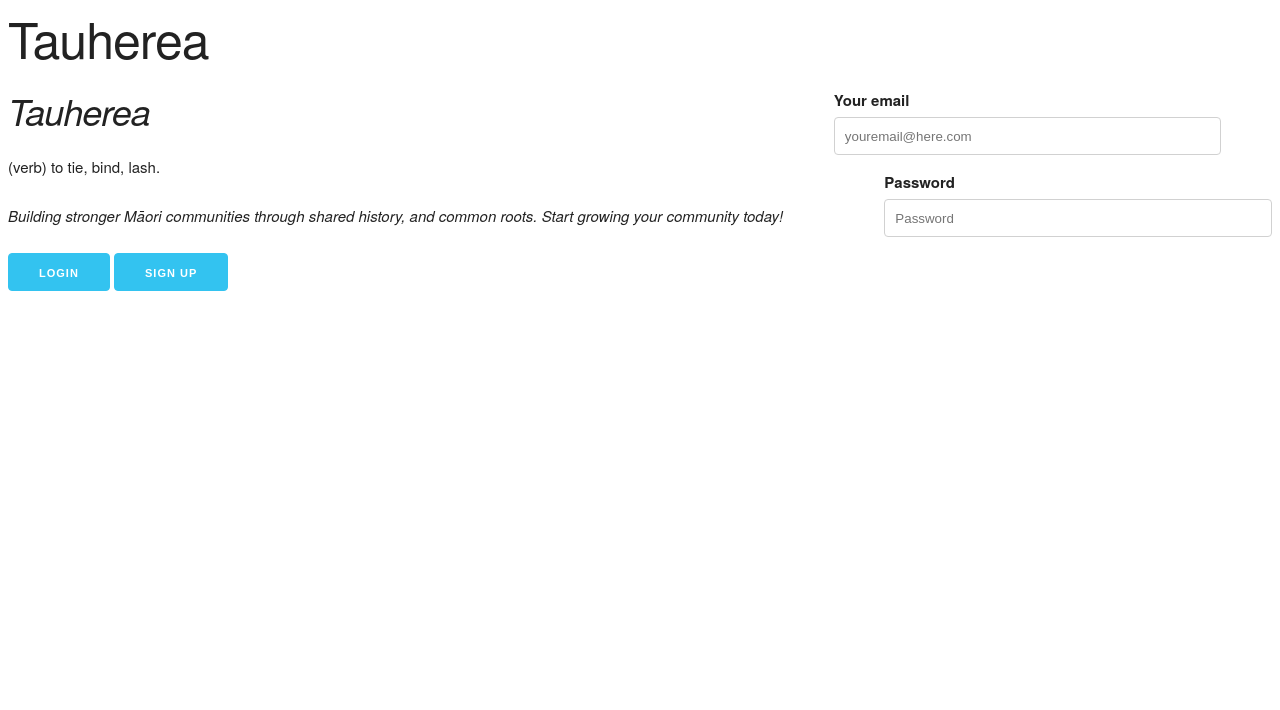
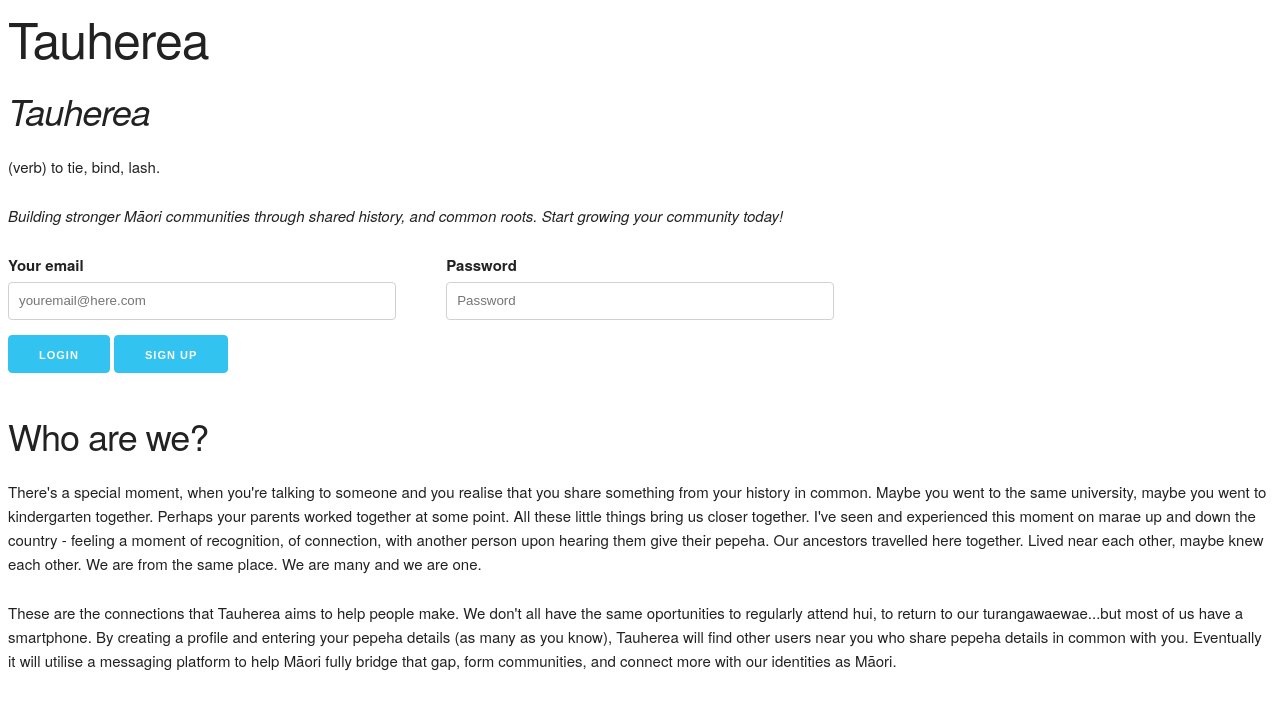
Before and after one commit to victoria-kaihe/Tauhere, a website: page index.html in a window 1280 px wide. Drawn offline with nearby package versions, Linux system fonts and the light colour scheme.

Commit message:
Add about section

```diff
--- a/index.html
+++ b/index.html
@@ -14,14 +14,14 @@
     </div>
     <div class="row">
         <div class="eight columns">
-        <div class="mission">
+          <div class="mission">
             <h3><em>Tauherea</em></h3>
             <p>(verb) to tie, bind, lash.</p>
             <p><em>Building stronger M&amacr;ori communities through shared history, and common roots.
               Start growing your community today!</em></p>
+          </div>
         </div>
-
-        </div>
+    </div>
   <div class="sidenav">
     <div class="login">
             <form>
@@ -37,13 +37,20 @@
                     </div>
                     <input class="button-primary" type="submit" value="Login">
                     <input class="button-primary" type="submit" value="Sign up">
-                  </form>
-
-                  <!-- Always wrap checkbox and radio inputs in a label and use a <span class="label-body"> inside of it -->
-
+            </form>
                   <!-- Note: The class .u-full-width is just a utility class shorthand for width: 100% -->
-        </div>
-      </div>
+    </div>
+  </div>
+  <div class="row">
+    <div class="about">
+      <h3>Who are we?</h3>
+      <p>There's a special moment, when you're talking to someone and you realise that you share something from your history in common.
+        Maybe you went to the same university, maybe you went to kindergarten together. Perhaps your parents worked together at some point. All these little things bring us closer together. I've seen and experienced this moment on marae up and down the country - feeling a moment of recognition, of connection, with another person upon hearing them give their pepeha. Our ancestors travelled here together. Lived near each other, maybe knew each other. We are from the same place. We are many and we are one.
+      </p>
+      <p>These are the connections that Tauherea aims to help people make. We don't all have the same oportunities to regularly attend hui, to return to our turangawaewae...but most of us have a smartphone. By creating a profile and entering your pepeha details (as many as you know), Tauherea will find other users near you who share pepeha details in common with you. Eventually it will utilise a messaging platform to help M&amacr;ori fully bridge that gap, form communities, and connect more with our identities as M&amacr;ori.
+      </p>
+    </div>
+  </div>
 
 
 </body>
```
